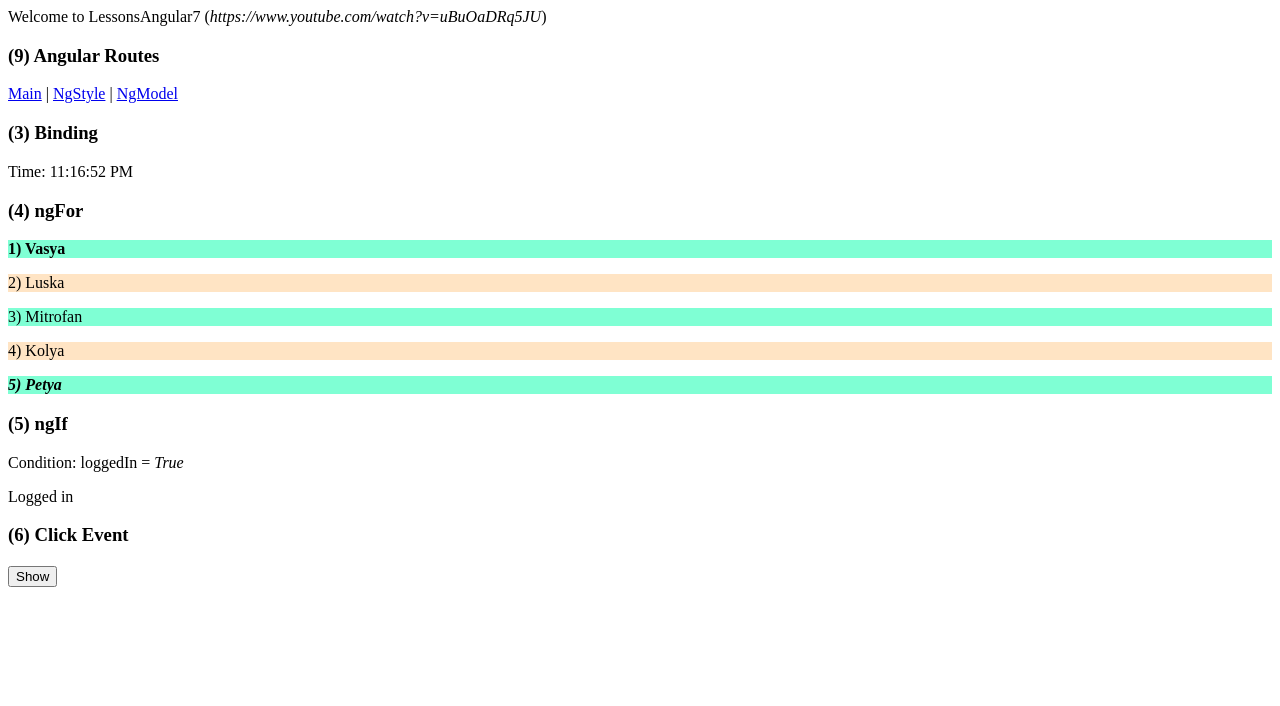
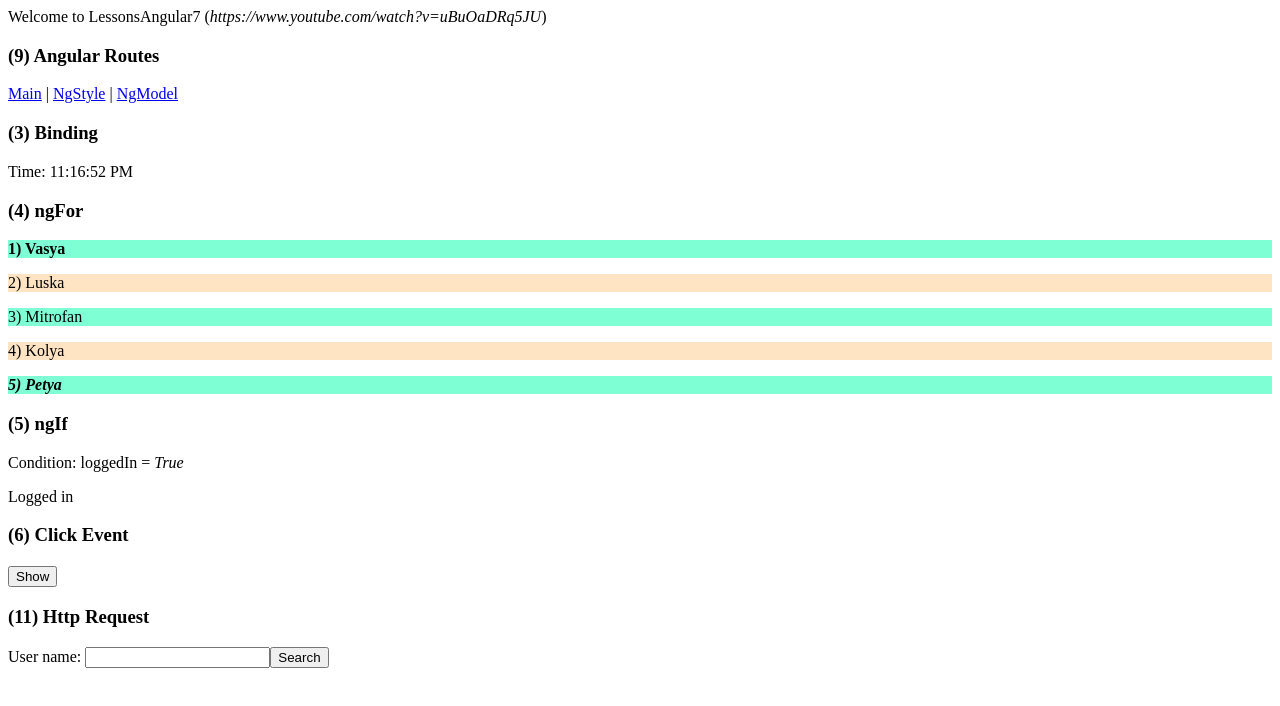
Before and after one commit to acknoilovewieti/AngularFirstApp, an Angular app: page / in a window 1280 px wide. Shown: the top 706 px of the page. Built offline with nearby package versions, Linux system fonts and the light colour scheme.

Commit message:
11 Http request

```diff
--- /dev/null
+++ b/src/app/github.service.ts
@@ -0,0 +1,9 @@
+import { Injectable } from '@angular/core';
+
+@Injectable({
+  providedIn: 'root'
+})
+export class GithubService {
+
+  constructor() { }
+}
--- a/src/app/log-service.service.ts
+++ b/src/app/log-service.service.ts
@@ -7,7 +7,7 @@ export class LogServiceService {
 
   constructor() { }
 
-  consoleDebug(arg: string) {
+  consoleLog(arg: string) {
     console.log("Run component:" + arg);
   }
 }
--- a/src/app/ngmodelpage/ngmodelpage.component.ts
+++ b/src/app/ngmodelpage/ngmodelpage.component.ts
@@ -11,7 +11,7 @@ export class NgmodelpageComponent implements OnInit {
   typedtext: string = "Please type here";
 
   constructor(svc: LogServiceService) {
-    svc.consoleDebug("NgmodelpageComponent");
+    svc.consoleLog("NgmodelpageComponent");
   }
 
   ngOnInit(): void {
--- a/src/app/ngstylepage/ngstylepage.component.ts
+++ b/src/app/ngstylepage/ngstylepage.component.ts
@@ -16,7 +16,7 @@ export class NgstylepageComponent implements OnInit {
   }
 
   constructor(svc: LogServiceService) {
-    svc.consoleDebug("NgstylepageComponent");
+    svc.consoleLog("NgstylepageComponent");
    }
 
   ngOnInit(): void {
--- a/src/app/show-date/show-date.component.html
+++ b/src/app/show-date/show-date.component.html
@@ -30,3 +30,15 @@
             velit non, eveniet obcaecati dolorem sint exercitationem.</p>
     </div>
 </div>
+
+<h3>(11) Http Request</h3>
+<div>
+    User name: <input type="text" [(ngModel)]="userName">
+    <button (click)="search()">Search</button>
+    <div *ngIf="response">
+        <img src="{{response.avatar_url}}" alt="">
+        <p>Name: {{response.login}}</p>
+        <p>Repos: {{response.public_repos}}</p>
+        <p>Bio: {{response.bio}}</p>
+    </div>
+</div>
--- a/src/app/show-date/show-date.component.ts
+++ b/src/app/show-date/show-date.component.ts
@@ -1,6 +1,7 @@
 import { Routes } from '@angular/router';
 import { AfterContentChecked, AfterViewInit, Component, OnInit } from '@angular/core';
 import { LogServiceService } from '../log-service.service';
+import { HttpClient } from '@angular/common/http'
 
 @Component({
   selector: 'app-show-date',
@@ -14,19 +15,32 @@ export class ShowDateComponent implements OnInit {
   loggedIn: boolean = true;
   isCollapsed: boolean = true;
 
-  constructor(svc: LogServiceService) {
+  userName: string = "";
+  response: any;
+
+  constructor(svc: LogServiceService, private http:HttpClient) {
     this.message = new Date().toLocaleTimeString();
     setInterval(() => {
       this.message = new Date().toLocaleTimeString();
     }, 1000);
 
-    svc.consoleDebug("ShowDateComponent");
+    svc.consoleLog("ShowDateComponent");
+
+
   }
 
   toggleCollapse(){
     this.isCollapsed = !this.isCollapsed;
   }
 
+  search() {
+    this.http.get('https://api.github.com/users/' + this.userName)
+      .subscribe((response) => {
+        this.response = response;
+        console.log(this.response);
+      });
+  }
+
   ngOnInit(): void {
   }
 }
```
Also changed, not shown: src/app/app.module.ts (+5 -2 lines), 1 other file (tests, documents, lock files or other folders).
